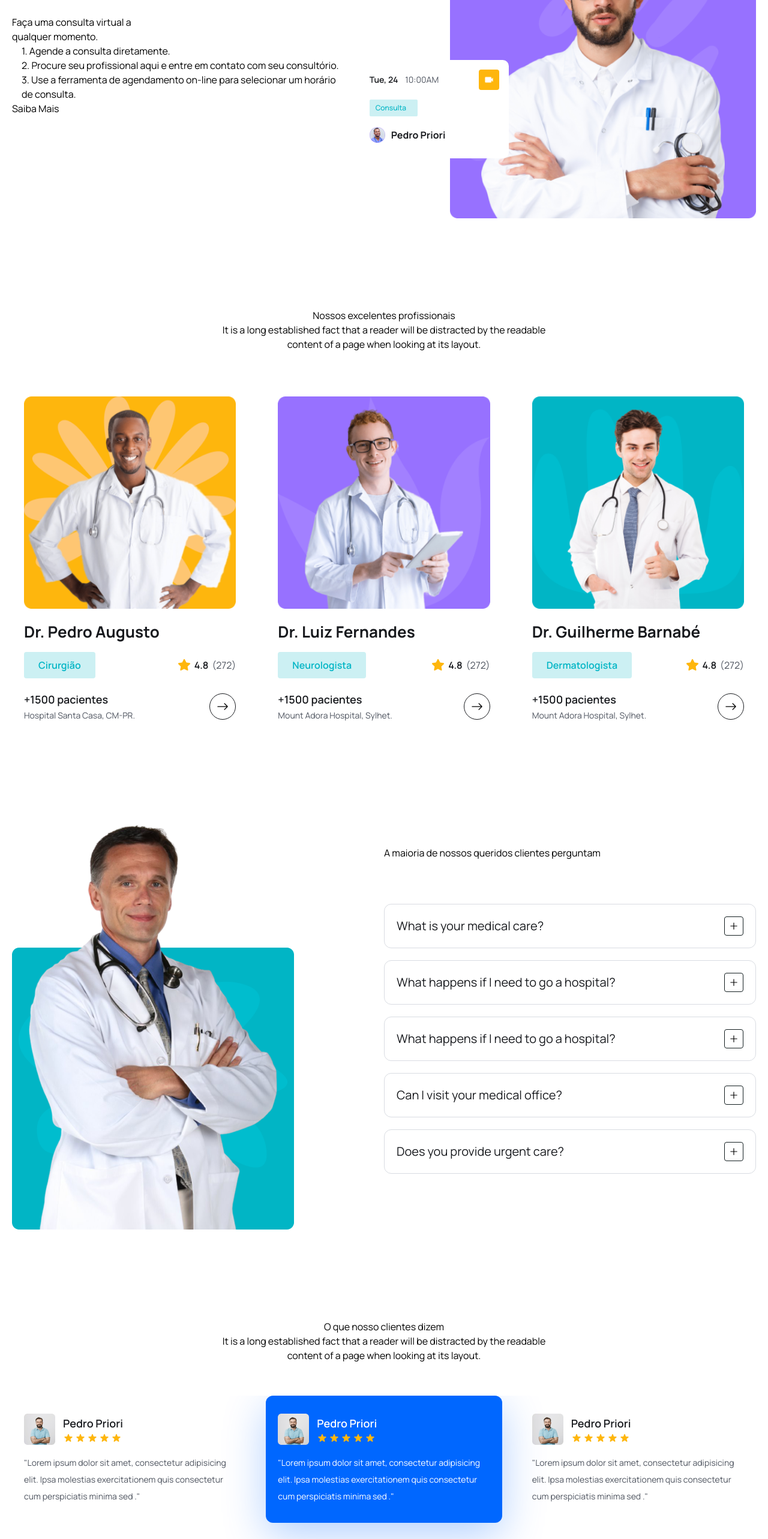
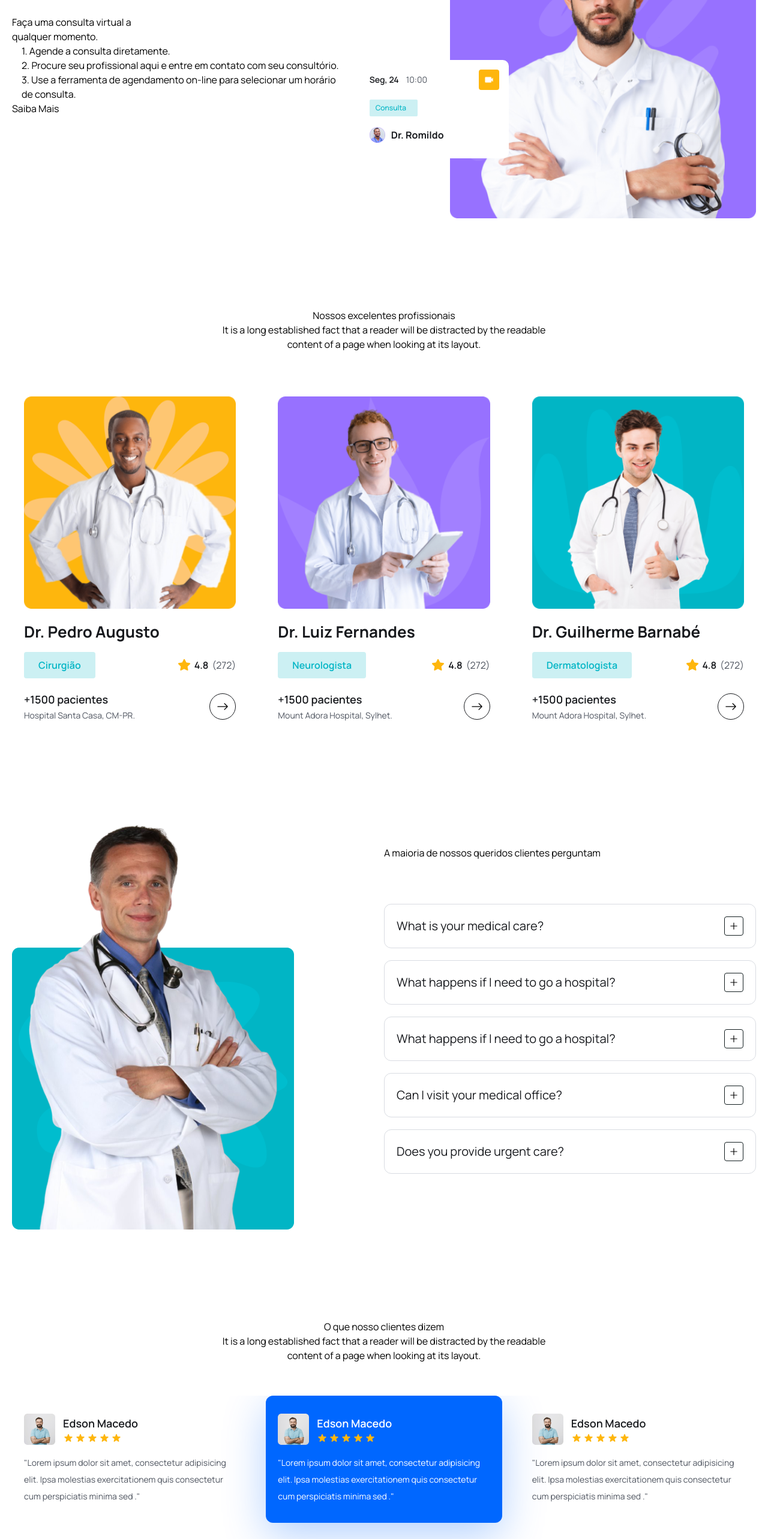
Before and after one commit to pedropriori/MedSync-Application, a React (Vite) app: page / in a window 1280 px wide. Shown: the part 3080-5646 px from the top of the page at 60% size. Built offline with nearby package versions, Linux system fonts and the light colour scheme.

Commit message:
implement fixed testimonial

```diff
--- a/src/components/Testimonial/Testimonial.jsx
+++ b/src/components/Testimonial/Testimonial.jsx
@@ -1,4 +1,3 @@
-import React from 'react';
 import { Pagination } from 'swiper/modules';
 import { Swiper, SwiperSlide } from 'swiper/react'
 import 'swiper/css'
@@ -35,7 +34,7 @@ const Testimonial = () => {
               <img src={patientAvatar} alt="" />
               <div>
                 <h4 className='text-[18px] leading-[30px] font-semibold text-headingColor'>
-                  Pedro Priori
+                  Edson Macedo
                 </h4>
                 <div className='flex items-center gap-[2px]'>
                   <HiStar className='text-yellowColor w-[18px] h-5'/>
@@ -59,7 +58,7 @@ const Testimonial = () => {
               <img src={patientAvatar} alt="" />
               <div>
                 <h4 className='text-[18px] leading-[30px] font-semibold text-headingColor'>
-                  Pedro Priori
+                  Edson Macedo
                 </h4>
                 <div className='flex items-center gap-[2px]'>
                   <HiStar className='text-yellowColor w-[18px] h-5'/>
@@ -83,7 +82,7 @@ const Testimonial = () => {
               <img src={patientAvatar} alt="" />
               <div>
                 <h4 className='text-[18px] leading-[30px] font-semibold text-headingColor'>
-                  Pedro Priori
+                  Edson Macedo
                 </h4>
                 <div className='flex items-center gap-[2px]'>
                   <HiStar className='text-yellowColor w-[18px] h-5'/>
@@ -107,7 +106,7 @@ const Testimonial = () => {
               <img src={patientAvatar} alt="" />
               <div>
                 <h4 className='text-[18px] leading-[30px] font-semibold text-headingColor'>
-                  Pedro Priori
+                  Edson Macedo
                 </h4>
                 <div className='flex items-center gap-[2px]'>
                   <HiStar className='text-yellowColor w-[18px] h-5'/>
@@ -131,7 +130,7 @@ const Testimonial = () => {
               <img src={patientAvatar} alt="" />
               <div>
                 <h4 className='text-[18px] leading-[30px] font-semibold text-headingColor'>
-                  Pedro Priori
+                  Edson Macedo
                 </h4>
                 <div className='flex items-center gap-[2px]'>
                   <HiStar className='text-yellowColor w-[18px] h-5'/>
--- a/src/pages/Home.jsx
+++ b/src/pages/Home.jsx
@@ -190,10 +190,10 @@ const Home = () => {
                 <div className="flex items-center justify-between">
                   <div className="flex items-center gap-[6px] lg:gap-3">
                     <p className='text-[10px] leading-[10px] lg:text-[14px] lg:leading-5 text-headingColor font-[600]'>
-                      Tue, 24
+                      Seg, 24
                     </p>
                     <p className='text-[10px] leading-[10px] lg:text-[14px] lg:leading-5 text-textColor font-[400]'>
-                      10:00AM
+                      10:00
                     </p>
                   </div>
                   <span className='w-5 h-5 lg:w-[34px] lg:h-[34px] flex items-center justify-center bg-yellowColor rounded py-1 px-[6px] lg:py-3 lg:px-[9px]'>
@@ -207,7 +207,7 @@ const Home = () => {
 
                 <div className='flex items-center gap-[6px] lg:gap-[10px] mt-2 lg:mt-[18px]'>
                   <img src={avatarIcon} alt="" />
-                  <h4 className='text-[10px] leading-3 lg:text-[16px] lg:leading-[22px] font-[700] text-headingColor'>Pedro Priori</h4>
+                  <h4 className='text-[10px] leading-3 lg:text-[16px] lg:leading-[22px] font-[700] text-headingColor'>Dr. Romildo</h4>
                 </div>
               </div>
             </div>
```
